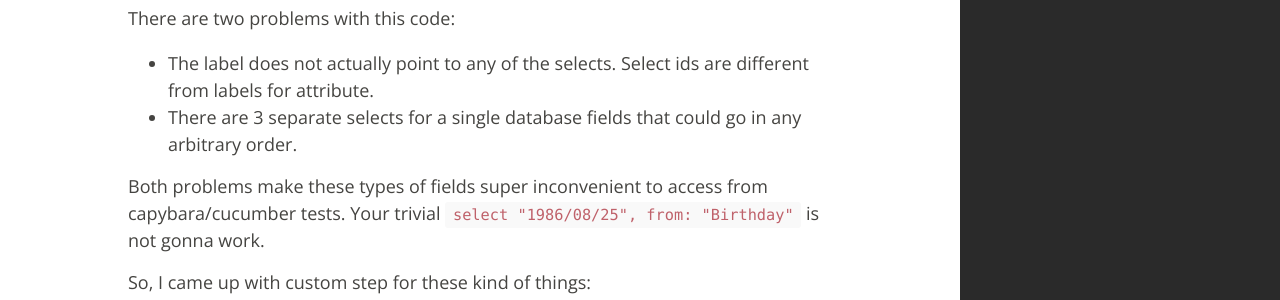
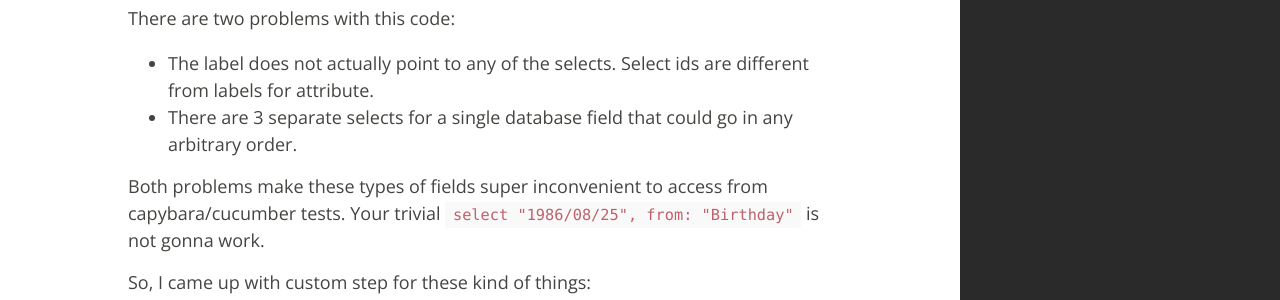
Before and after one commit to rwz/rwz.github.io, a Jekyll site: the page built from _posts/2014-09-23-datetime-select-in-cucumber.md, in a window 1280 px wide and 1391 px high. Shown: the part 591-891 px from the top of the window. Built offline with Jekyll 4.4.1, drawn with Linux system fonts in a browser that asks for light colours; Markdown is read by kramdown in place of the engine named in the settings; a script that is not in the unit is left out.

Commit message:
I'm tired to come up with commit message
so I'm just gonna call it Fix

```diff
--- a/_posts/2014-09-23-datetime-select-in-cucumber.md
+++ b/_posts/2014-09-23-datetime-select-in-cucumber.md
@@ -26,7 +26,7 @@ There are two problems with this code:
 
   * The label does not actually point to any of the selects. Select ids are
     different from labels for attribute.
-  * There are 3 separate selects for a single database fields that could go in
+  * There are 3 separate selects for a single database field that could go in
     any arbitrary order.
 
 Both problems make these types of fields super inconvenient to access from
```
